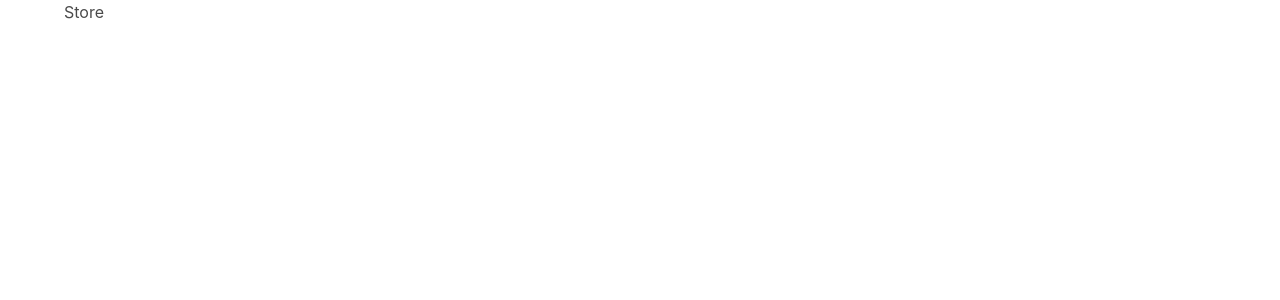
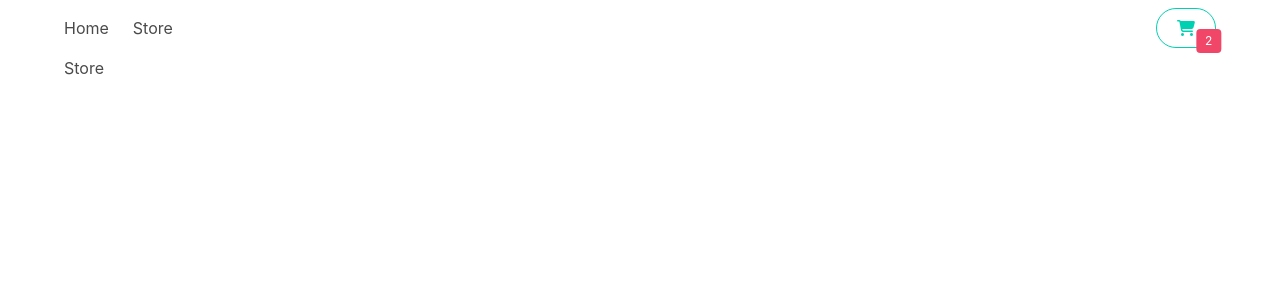
Before and after one commit to quentinikeno/TypeScript-Shopping-Cart, a React (Vite) app: page /store in a window 1280 px wide. Shown: the top 300 px of the page. Built offline with nearby package versions, Linux system fonts and the light colour scheme; the HTML template or start-up script is replaced by a standard one.

Commit message:
Add a Navbar to the top of the app.

```diff
--- a/src/App.tsx
+++ b/src/App.tsx
@@ -1,14 +1,18 @@
 import { Routes, Route } from "react-router-dom";
 import Home from "./pages/Home";
 import Store from "./pages/Store";
+import Navbar from "./components/Navbar";
 
 function App() {
 	return (
-		<div className="App container">
-			<Routes>
-				<Route path="/" element={<Home />} />
-				<Route path="/store" element={<Store />} />
-			</Routes>
+		<div className="App ">
+			<Navbar />
+			<div className="container">
+				<Routes>
+					<Route path="/" element={<Home />} />
+					<Route path="/store" element={<Store />} />
+				</Routes>
+			</div>
 		</div>
 	);
 }
--- /dev/null
+++ b/src/components/Navbar.css
@@ -0,0 +1,6 @@
+#number-items {
+	position: absolute;
+	bottom: 0;
+	right: 0;
+	transform: translate(25%, 25%);
+}
--- /dev/null
+++ b/src/components/Navbar.tsx
@@ -0,0 +1,51 @@
+import { NavLink } from "react-router-dom";
+import "./Navbar.css";
+
+export default function Navbar() {
+	return (
+		<nav className="navbar" role="navigation" aria-label="main navigation">
+			<div className="container">
+				<div className="navbar-brand">
+					<a
+						role="button"
+						className="navbar-burger"
+						aria-label="menu"
+						aria-expanded="false"
+						data-target="navbarBasicExample"
+					>
+						<span aria-hidden="true"></span>
+						<span aria-hidden="true"></span>
+						<span aria-hidden="true"></span>
+					</a>
+				</div>
+
+				<div id="navbarBasicExample" className="navbar-menu">
+					<div className="navbar-start">
+						<NavLink to="/" className="navbar-item">
+							Home
+						</NavLink>
+						<NavLink to="/store" className="navbar-item">
+							Store
+						</NavLink>
+					</div>
+
+					<div className="navbar-end">
+						<div className="navbar-item">
+							<div className="buttons">
+								<button className="button is-primary is-outlined is-rounded">
+									<i className="fa-solid fa-cart-shopping"></i>
+									<div
+										id="number-items"
+										className="tag is-danger is-small"
+									>
+										2
+									</div>
+								</button>
+							</div>
+						</div>
+					</div>
+				</div>
+			</div>
+		</nav>
+	);
+}
```
